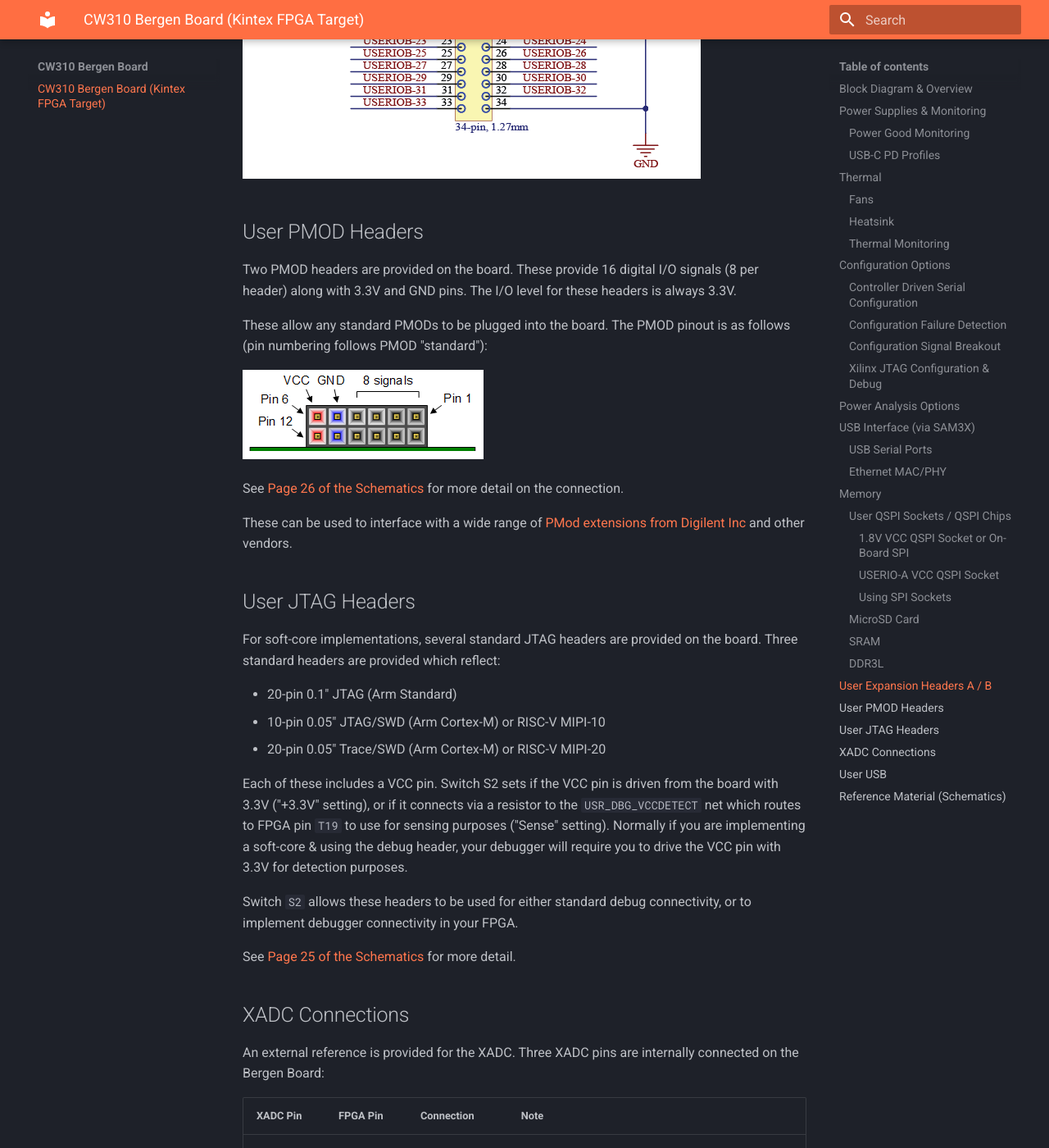
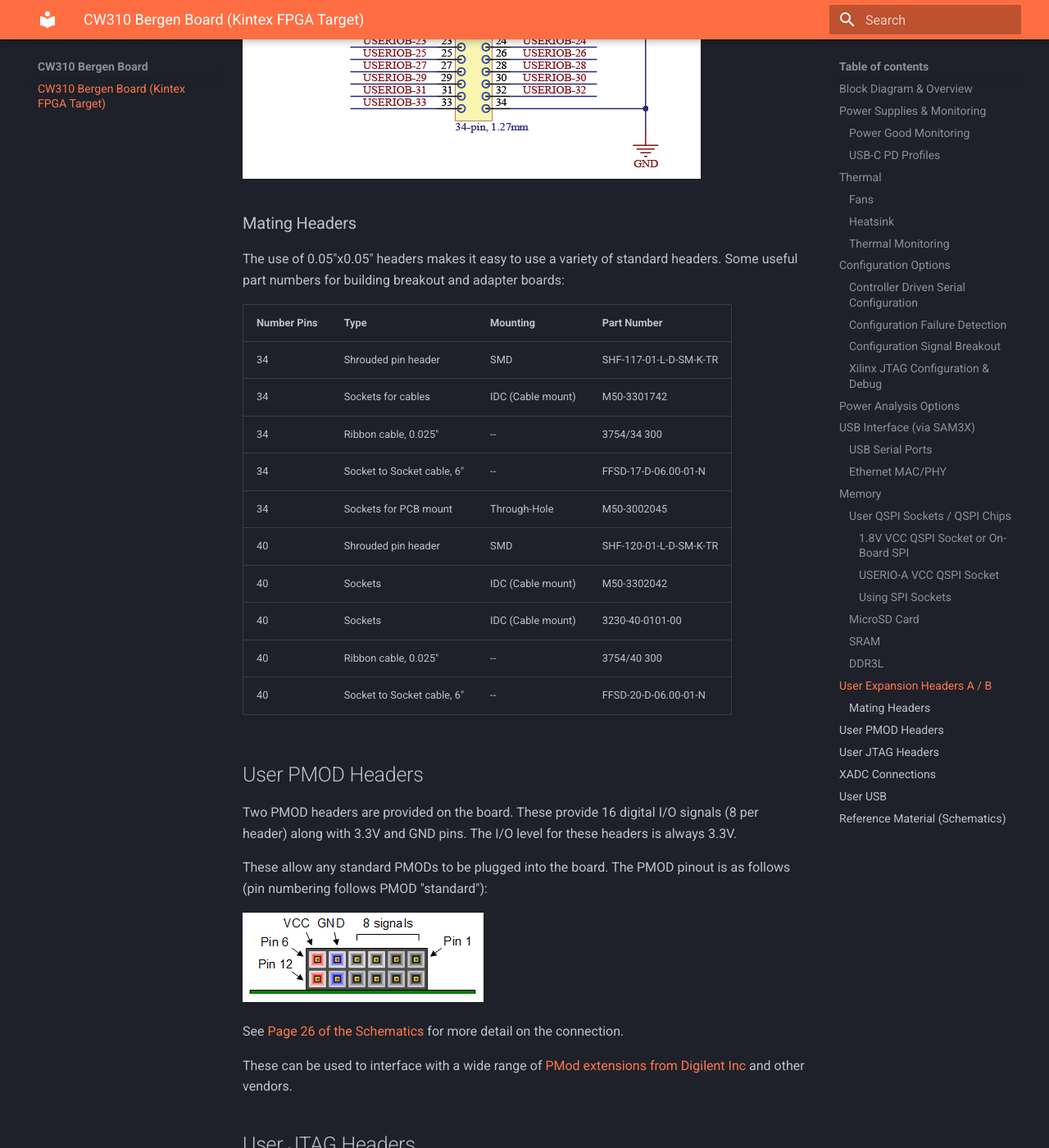
Before and after one commit to newaetech/cw310-bergen-board, an MkDocs documentation site: the page built from docs/README.md, in a window 1280 px wide and 1400 px high, scrolled down 18502 px. Shown: the whole window at 82% size. Built offline with MkDocs 1.6.1 and Material for MkDocs 9.7.7, drawn with Linux system fonts in a browser that asks for light colours.

Commit message:
Add mating header part numbers

```diff
--- a/docs/README.md
+++ b/docs/README.md
@@ -387,6 +387,25 @@
 
 ![](Images/cw310-useriob.png "USER-IO Header B Pinout")
 
+### Mating Headers
+
+The use of 0.05"x0.05" headers makes it easy to use a variety of standard headers. Some useful part numbers for building breakout and adapter boards:
+
+| Number Pins | Type                       | Mounting             | Part Number
+|-------------|----------------------------|----------------------|---------------
+| 34          | Shrouded pin header        | SMD                  | SHF-117-01-L-D-SM-K-TR
+| 34          | Sockets for cables         | IDC (Cable mount)    | M50-3301742
+| 34          | Ribbon cable, 0.025"       | --                   | 3754/34 300
+| 34          | Socket to Socket cable, 6" | --                   | FFSD-17-D-06.00-01-N
+| 34          | Sockets for PCB mount      | Through-Hole         | M50-3002045
+| 40          | Shrouded pin header        | SMD                  | SHF-120-01-L-D-SM-K-TR
+| 40          | Sockets                    | IDC (Cable mount)    | M50-3302042
+| 40          | Sockets                    | IDC (Cable mount)    | 3230-40-0101-00
+| 40          | Ribbon cable, 0.025"       | --                   | 3754/40 300
+| 40          | Socket to Socket cable, 6" | --                   | FFSD-20-D-06.00-01-N
+
+
+
 ## User PMOD Headers
 
 Two PMOD headers are provided on the board. These provide 16 digital I/O signals (8 per header) along with 3.3V and GND pins. The I/O level for these headers is always 3.3V.
```
